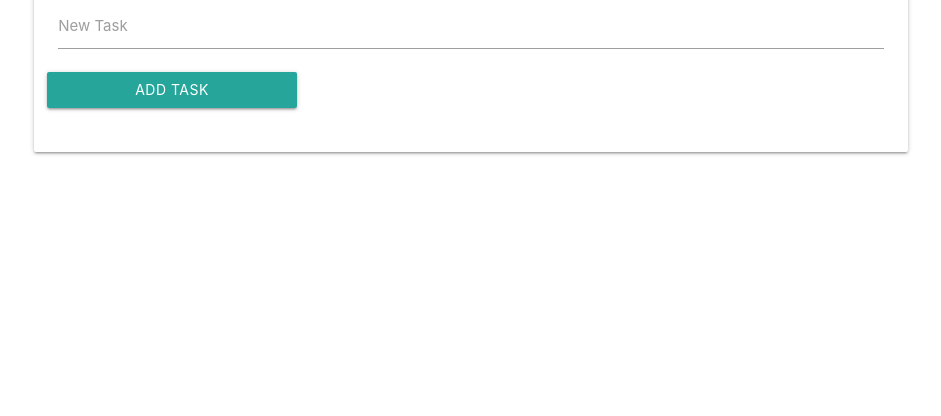
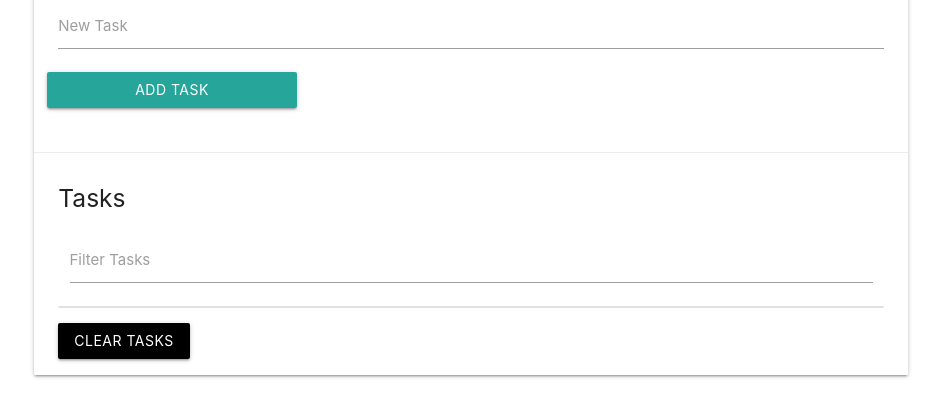
Before and after one commit to RobbieProkop/vanilla-js-task-list, a plain HTML site: page index.html in a window 1280 px wide. Shown: the part 84-500 px from the top of the page, without its empty margins (169-1110 px from the left). Drawn offline with nearby package versions, Linux system fonts and the light colour scheme.

Commit message:
add variables to app.js

```diff
--- a/app.js
+++ b/app.js
@@ -0,0 +1,7 @@
+// Define UI Variables
+
+const form = document.querySelector("#task-form");
+const taskList = document.querySelector(".collection");
+const clearBtn = document.querySelector(".clear-tasks");
+const filter = document.getElementById("filter");
+const taskInput = document.getElementById("task");
--- a/index.html
+++ b/index.html
@@ -41,6 +41,15 @@
                 </form>
               </div>
             </div>
+            <div class="card-action">
+              <h5 id="task-title">Tasks</h5>
+              <div class="input-field col s12">
+                <input type="text" name="filter" id="filter" />
+                <label for="filter">Filter Tasks</label>
+              </div>
+              <ul class="collection"></ul>
+              <a href="#" class="clear-tasks btn black">Clear Tasks</a>
+            </div>
           </div>
         </div>
       </div>
```
